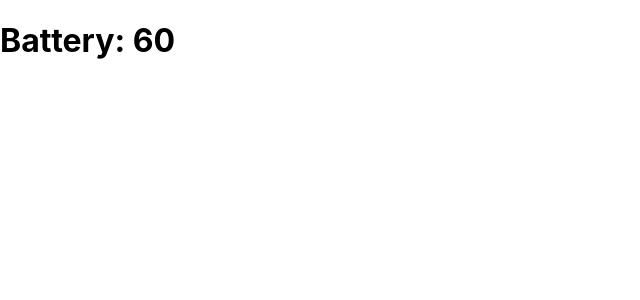
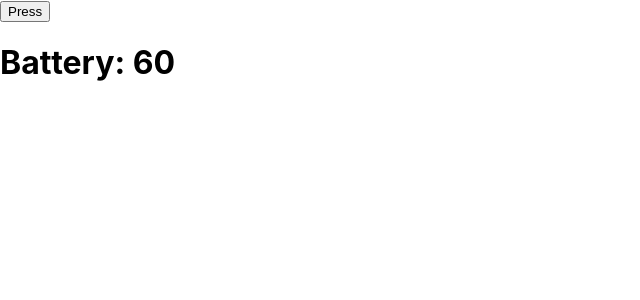
Before and after one commit to kisstar/train-tickets, a React app: page / in a window 1280 px wide. Shown: the top 300 px of the page, without its empty margins (0-640 px from the left). Built offline with nearby package versions, Linux system fonts and the light colour scheme.

Commit message:
feat: 在值变化的时候重新渲染 Consumer 下面的元素

```diff
--- a/src/App.js
+++ b/src/App.js
@@ -19,9 +19,21 @@ class Middle extends React.Component {
 }
 
 class App extends React.Component {
+  state = {
+    battery: 60,
+  };
+
   render() {
+    const { battery } = this.state;
+
     return (
-      <BatteryContext.Provider value={60}>
+      <BatteryContext.Provider value={battery}>
+        <button
+          type='button'
+          onClick={() => this.setState({ battery: battery - 1 })}
+        >
+          Press
+        </button>
         <Middle />
       </BatteryContext.Provider>
     );
```
